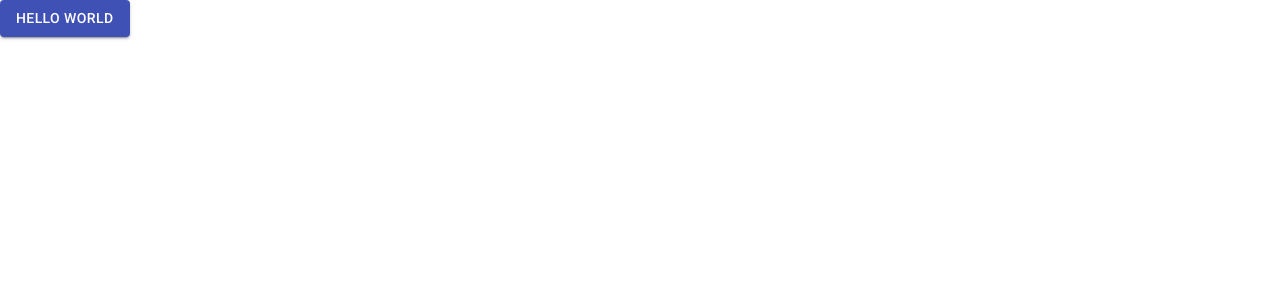
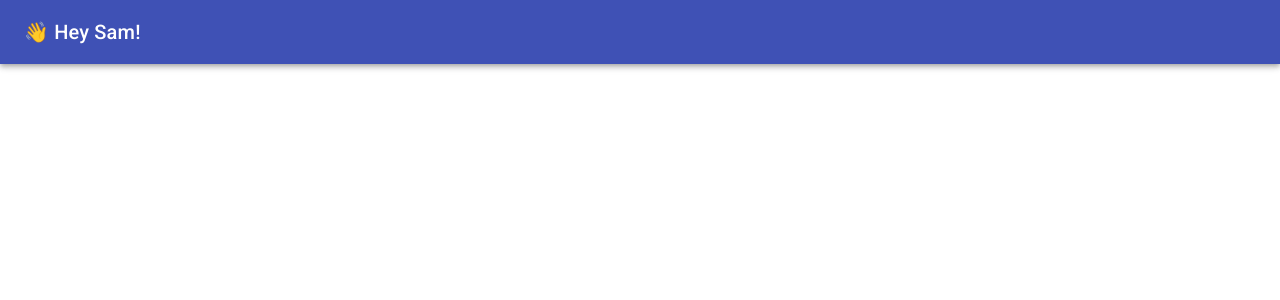
Before and after one commit to stevepopovich/heysam-dot-com, a React (Create React App) app: page / in a window 1280 px wide. Shown: the top 300 px of the page. Built offline with nearby package versions, Linux system fonts and the light colour scheme.

Commit message:
Add top app bar

```diff
--- a/src/App.tsx
+++ b/src/App.tsx
@@ -1,12 +1,12 @@
 import React from 'react';
-import Button from '@material-ui/core/Button';
+import Toolbar from '@material-ui/core/Toolbar';
 import './App.css';
+import { AppBar, Typography } from '@material-ui/core';
+import { SamHomeAppBar } from './SamHomeAppBar';
 
 function App() {
   return (
-    <Button variant="contained" color="primary">
-      Hello World
-    </Button>
+    <SamHomeAppBar />
   )
 }
 
--- /dev/null
+++ b/src/SamHomeAppBar.tsx
@@ -0,0 +1,14 @@
+import { AppBar, Toolbar, Typography } from "@material-ui/core";
+import React from "react";
+
+export function SamHomeAppBar() {
+    return (
+        <AppBar position="static">
+            <Toolbar>
+            <Typography variant="h6">
+                👋 Hey Sam!
+            </Typography>
+            </Toolbar>
+        </AppBar>
+    )
+}
```
